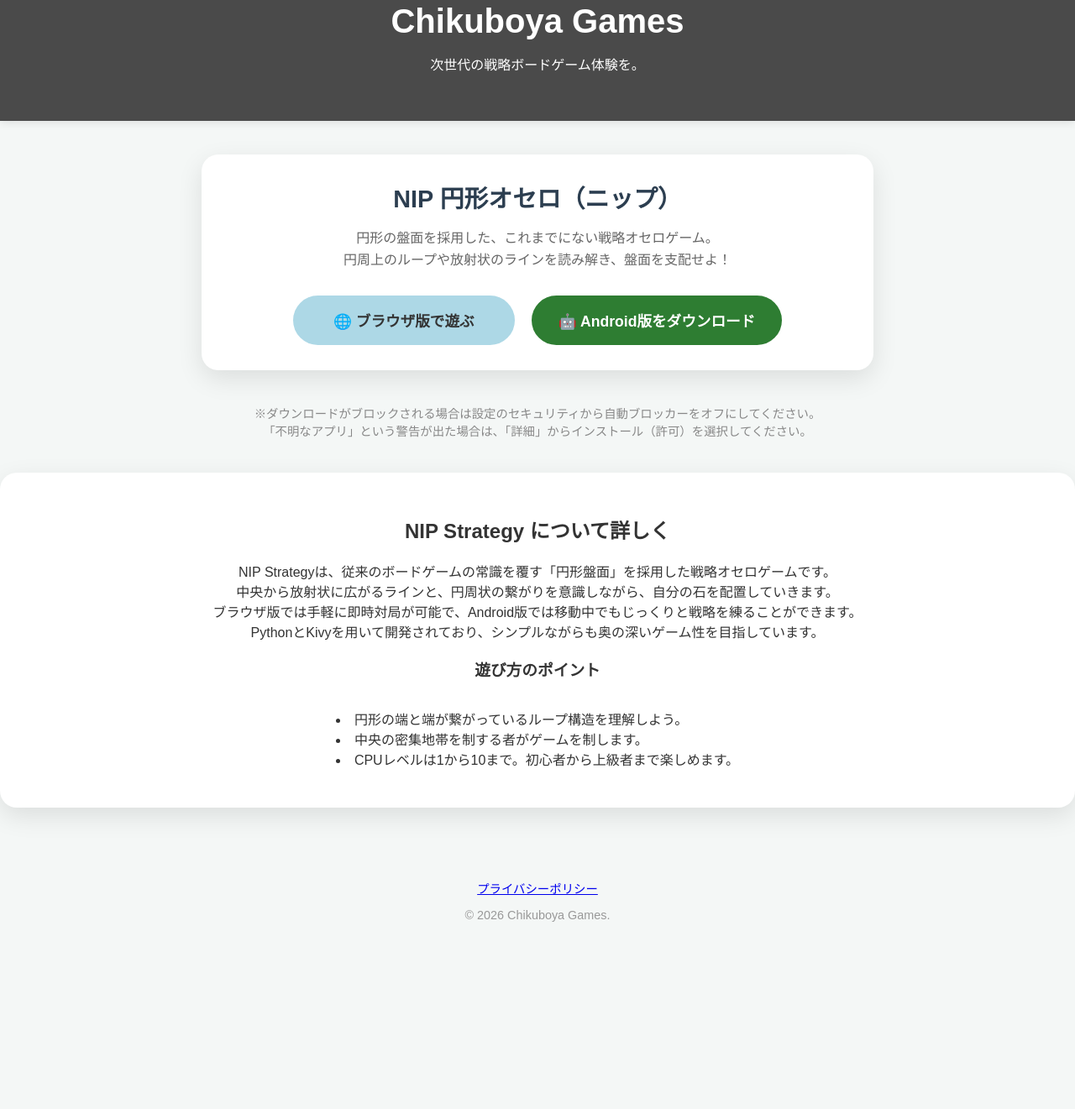
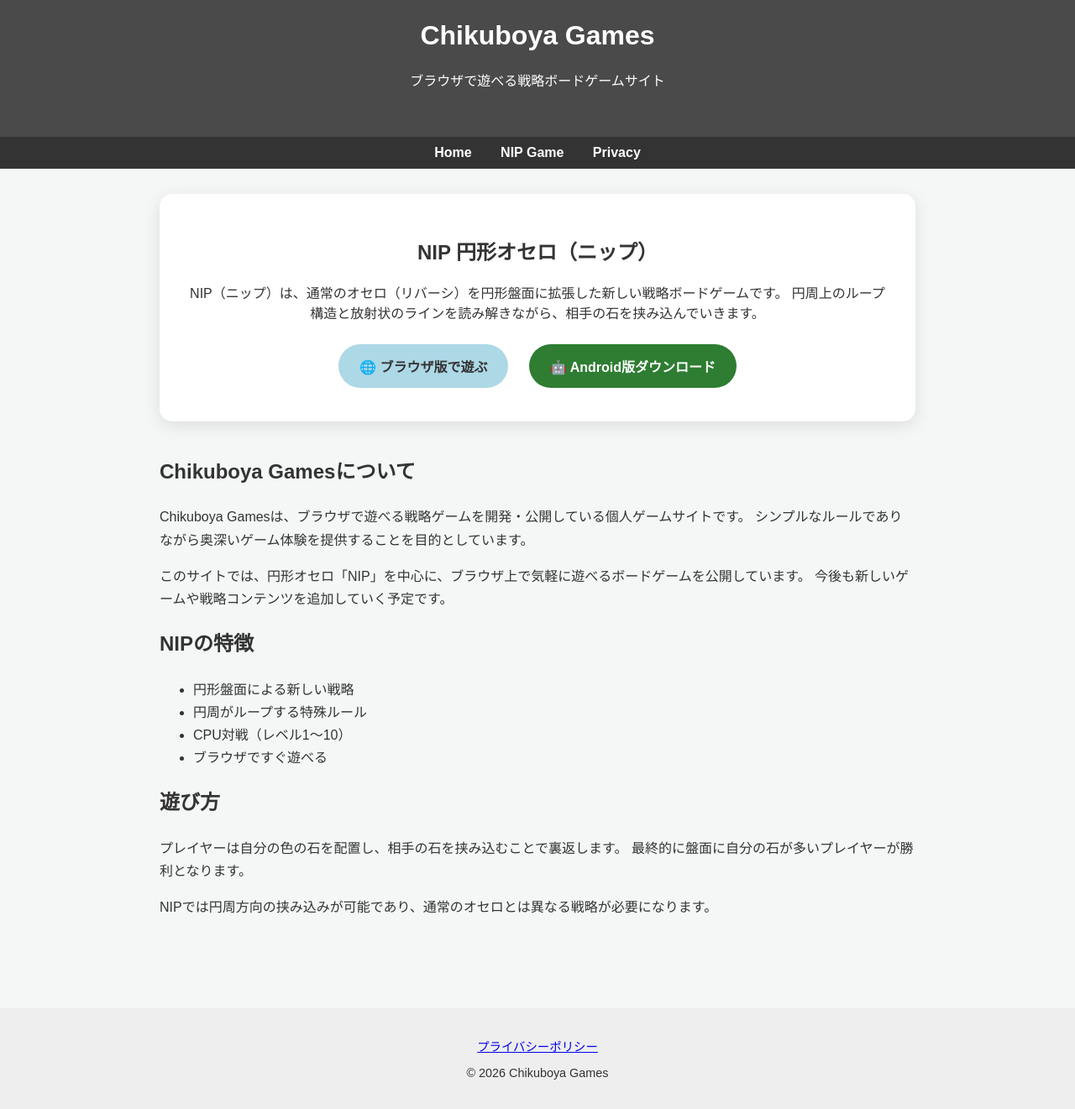
Before and after one commit to chikuboya/chikuboya.github.io, a plain HTML site: page index.html in a window 1280 px wide. Shown: the part 37-1358 px from the top of the page at 84% size. Before the commit the page ends 1155 px from the top, so only its background shows below. Drawn offline with Linux system fonts and the light colour scheme.

Commit message:
Update index.html

```diff
--- a/index.html
+++ b/index.html
@@ -1,86 +1,175 @@
 <!DOCTYPE html>
 <html lang="ja">
 <head>
+
 <script async src="https://pagead2.googlesyndication.com/pagead/js/adsbygoogle.js?client=ca-pub-3649897440139100"
      crossorigin="anonymous"></script>
 
 <meta charset="UTF-8">
 <meta name="viewport" content="width=device-width, initial-scale=1.0">
-    <title>Chikuboya Games</title>
+
+<title>Chikuboya Games | ブラウザで遊べる戦略ボードゲーム</title>
+
 <style>
-        body { font-family: 'Hiragino Kaku Gothic ProN', 'Meiryo', sans-serif; text-align: center; background: #f4f7f6; margin: 0; padding: 0; color: #333; }
-        header { background: #4a4a4a; color: white; padding: 40px 20px; box-shadow: 0 2px 10px rgba(0,0,0,0.1); }
-        h1 { margin: 0; font-size: 2.5rem; }
-        .container { max-width: 800px; margin: 40px auto; padding: 0 20px; }
 
-        /* ゲームカードのスタイル */
-        .game-card { background: white; border-radius: 20px; box-shadow: 0 10px 30px rgba(0,0,0,0.1); overflow: hidden; margin-bottom: 40px; padding: 30px; }
-        .game-title { font-size: 1.8rem; font-weight: bold; margin-bottom: 15px; color: #2c3e50; }
-        .game-description { line-height: 1.6; color: #666; margin-bottom: 30px; }
+body{
+font-family:'Hiragino Kaku Gothic ProN','Meiryo',sans-serif;
+margin:0;
+background:#f4f7f6;
+color:#333;
+text-align:center;
+}
 
-        /* ボタンのスタイル */
-        .button-group { display: flex; flex-wrap: wrap; justify-content: center; gap: 20px; }
-        .btn { display: inline-block; padding: 15px 30px; border-radius: 50px; font-weight: bold; text-decoration: none; transition: all 0.3s; font-size: 1.1rem; min-width: 200px; }
+header{
+background:#4a4a4a;
+color:white;
+padding:40px 20px;
+}
 
-        .btn-web { background: #add8e6; color: #333; border: 2px solid #add8e6; }
-        .btn-web:hover { background: white; }
+nav{
+background:#333;
+padding:10px;
+}
 
-        .btn-android { background: #2e7d32; color: white; border: 2px solid #2e7d32; }
-        .btn-android:hover { background: white; color: #2e7d32; }
+nav a{
+color:white;
+margin:0 15px;
+text-decoration:none;
+font-weight:bold;
+}
 
-        footer { margin-top: 50px; padding: 20px; color: #999; font-size: 0.9rem; }
+.container{
+max-width:900px;
+margin:auto;
+padding:30px;
+}
+
+.game-card{
+background:white;
+padding:30px;
+border-radius:15px;
+box-shadow:0 5px 20px rgba(0,0,0,0.1);
+margin-bottom:40px;
+}
+
+.btn{
+display:inline-block;
+padding:14px 25px;
+border-radius:30px;
+text-decoration:none;
+font-weight:bold;
+margin:10px;
+}
+
+.btn-web{
+background:#add8e6;
+color:#333;
+}
+
+.btn-android{
+background:#2e7d32;
+color:white;
+}
+
+.content{
+text-align:left;
+line-height:1.7;
+margin-top:40px;
+}
+
+footer{
+margin-top:60px;
+padding:20px;
+background:#eee;
+font-size:0.9rem;
+}
+
 </style>
 </head>
+
 <body>
 
 <header>
 <h1>Chikuboya Games</h1>
-    <p>次世代の戦略ボードゲーム体験を。</p>
+<p>ブラウザで遊べる戦略ボードゲームサイト</p>
 </header>
 
+<nav>
+<a href="/">Home</a>
+<a href="/Nip-web/">NIP Game</a>
+<a href="/privacy.html">Privacy</a>
+</nav>
+
 <div class="container">
+
 <div class="game-card">
-        <div class="game-title">NIP 円形オセロ（ニップ）</div>
-        <p class="game-description">
-            円形の盤面を採用した、これまでにない戦略オセロゲーム。<br>
-            円周上のループや放射状のラインを読み解き、盤面を支配せよ！
+
+<h2>NIP 円形オセロ（ニップ）</h2>
+
+<p>
+NIP（ニップ）は、通常のオセロ（リバーシ）を円形盤面に拡張した新しい戦略ボードゲームです。
+円周上のループ構造と放射状のラインを読み解きながら、相手の石を挟み込んでいきます。
 </p>
 
-        <div class="button-group">
-            <a href="https://chikuboya.github.io/Nip-web/" class="btn btn-web">🌐 ブラウザ版で遊ぶ</a>
+<a href="https://chikuboya.github.io/Nip-web/" class="btn btn-web">
+🌐 ブラウザ版で遊ぶ
+</a>
 
 <a href="https://github.com/chikuboya/Nip-android/releases/download/v1.0.0/nip-0.1-install.apk"
-   class="btn btn-android"
-   download>
-   🤖 Android版をダウンロード
+class="btn btn-android">
+🤖 Android版ダウンロード
 </a>
-        </div>
+
 </div>
 
-    <p style="color: #888; font-size: 0.9rem;">※ダウンロードがブロックされる場合は設定のセキュリティから自動ブロッカーをオフにしてください。<br>
-        「不明なアプリ」という警告が出た場合は、「詳細」からインストール（許可）を選択してください。</p>
+<div class="content">
+
+<h2>Chikuboya Gamesについて</h2>
+
+<p>
+Chikuboya Gamesは、ブラウザで遊べる戦略ゲームを開発・公開している個人ゲームサイトです。
+シンプルなルールでありながら奥深いゲーム体験を提供することを目的としています。
+</p>
+
+<p>
+このサイトでは、円形オセロ「NIP」を中心に、ブラウザ上で気軽に遊べるボードゲームを公開しています。
+今後も新しいゲームや戦略コンテンツを追加していく予定です。
+</p>
+
+<h2>NIPの特徴</h2>
+
+<ul>
+<li>円形盤面による新しい戦略</li>
+<li>円周がループする特殊ルール</li>
+<li>CPU対戦（レベル1〜10）</li>
+<li>ブラウザですぐ遊べる</li>
+</ul>
+
+<h2>遊び方</h2>
+
+<p>
+プレイヤーは自分の色の石を配置し、相手の石を挟み込むことで裏返します。
+最終的に盤面に自分の石が多いプレイヤーが勝利となります。
+</p>
+
+<p>
+NIPでは円周方向の挟み込みが可能であり、通常のオセロとは異なる戦略が必要になります。
+</p>
+
 </div>
 
-<div class="game-card" style="text-align: center;">
-    <h2>NIP Strategy について詳しく</h2>
-    <p>
-        NIP Strategyは、従来のボードゲームの常識を覆す「円形盤面」を採用した戦略オセロゲームです。<br>
-        中央から放射状に広がるラインと、円周状の繋がりを意識しながら、自分の石を配置していきます。<br>
-        ブラウザ版では手軽に即時対局が可能で、Android版では移動中でもじっくりと戦略を練ることができます。<br>
-        PythonとKivyを用いて開発されており、シンプルながらも奥の深いゲーム性を目指しています。
-    </p>
-
-    <h3>遊び方のポイント</h3>
-    <ul style="display: inline-block; text-align: left; padding: 0; list-style-position: inside;">
-        <li>円形の端と端が繋がっているループ構造を理解しよう。</li>
-        <li>中央の密集地帯を制する者がゲームを制します。</li>
-        <li>CPUレベルは1から10まで。初心者から上級者まで楽しめます。</li>
-    </ul>
 </div>
 
 <footer>
-    <p><a href="privacy.html">プライバシーポリシー</a></p>
-    &copy; 2026 Chikuboya Games.
+
+<p>
+<a href="/privacy.html">プライバシーポリシー</a>
+</p>
+
+<p>
+© 2026 Chikuboya Games
+</p>
+
 </footer>
 
 </body>
```
Lines whose indentation alone changed are shown as unchanged.
